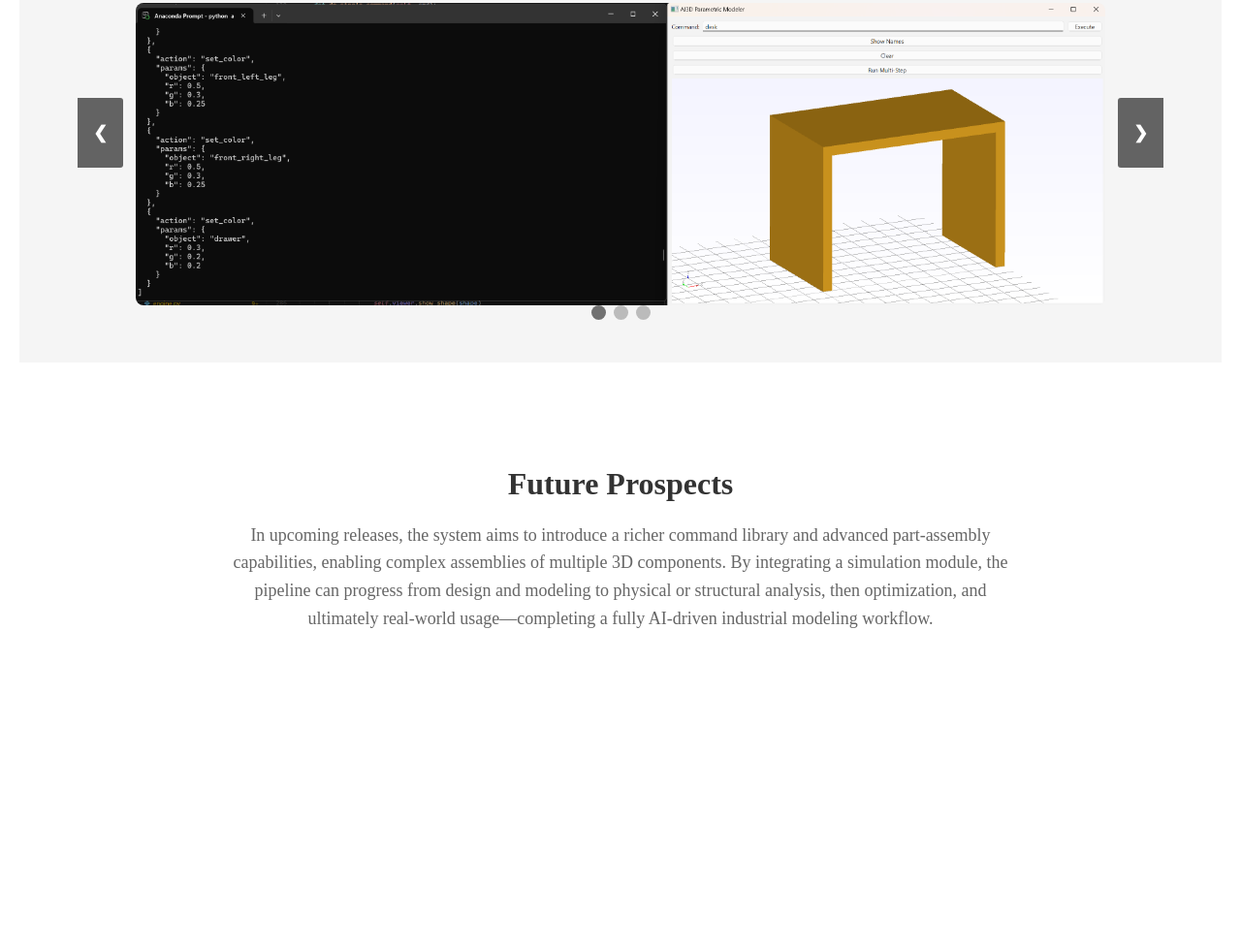
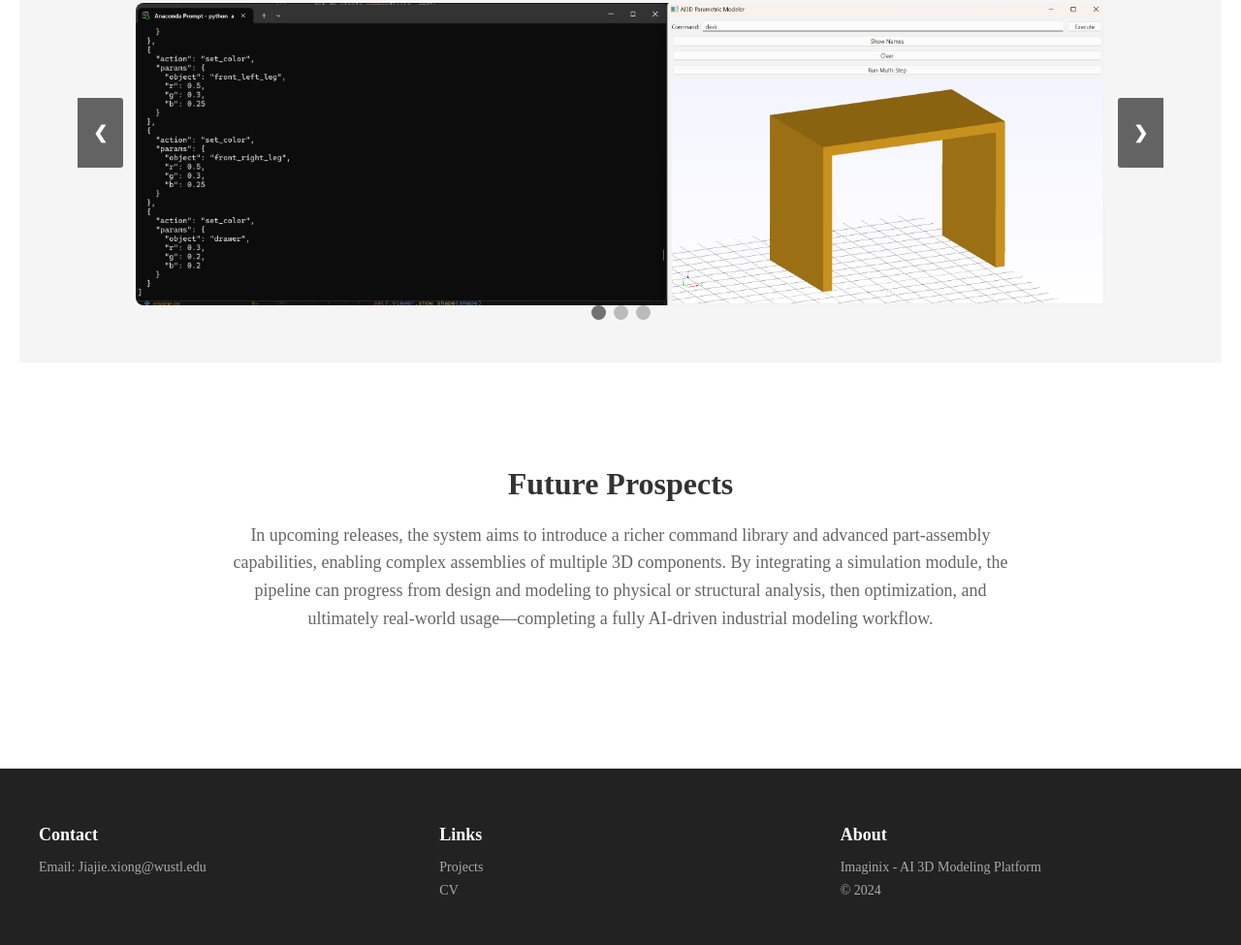
Before and after one commit to RoyStark-X/My-web, a plain HTML site: page IM.html in a window 1280 px wide. Shown: the part 2707-3682 px from the top of the page at 97% size. Before the commit the page ends 3440 px from the top, so only its background shows below. Drawn offline with Linux system fonts and the light colour scheme.

Commit message:
Updated webpage content

```diff
--- a/IM.css
+++ b/IM.css
@@ -388,3 +388,49 @@ nav ul li img {
     line-height: 1.6;
     color: #666;
 }
+
+/* Footer Styles */
+footer {
+    background-color: #222;
+    color: #fff;
+    padding: 40px 20px;
+    margin-top: 60px;
+}
+
+.footer-content {
+    max-width: 1200px;
+    margin: 0 auto;
+    display: grid;
+    grid-template-columns: repeat(3, 1fr);
+    gap: 40px;
+}
+
+.footer-section h3 {
+    color: #fff;
+    font-size: 18px;
+    margin-bottom: 15px;
+}
+
+.footer-section p {
+    color: #aaa;
+    margin: 8px 0;
+    font-size: 14px;
+}
+
+.footer-section a {
+    color: #aaa;
+    text-decoration: none;
+    transition: color 0.3s ease;
+}
+
+.footer-section a:hover {
+    color: #fff;
+}
+
+@media (max-width: 768px) {
+    .footer-content {
+        grid-template-columns: 1fr;
+        text-align: center;
+        gap: 30px;
+    }
+}
--- a/IM.html
+++ b/IM.html
@@ -144,5 +144,24 @@
     </section>
 </d5>
 
+<footer>
+    <div class="footer-content">
+        <div class="footer-section">
+            <h3>Contact</h3>
+            <p>Email: Jiajie.xiong@wustl.edu</p>
+        </div>
+        <div class="footer-section">
+            <h3>Links</h3>
+            <p><a href="Projects.html">Projects</a></p>
+            <p><a href="cv.html">CV</a></p>
+        </div>
+        <div class="footer-section">
+            <h3>About</h3>
+            <p>Imaginix - AI 3D Modeling Platform</p>
+            <p>&copy; 2024</p>
+        </div>
+    </div>
+</footer>
+
 </body>
 </html>
```
Also changed, not shown: Designs.html (+1 -0 lines), LG.html (+1 -0 lines), MD.html (+1 -0 lines), Projects.html (+1 -0 lines).
